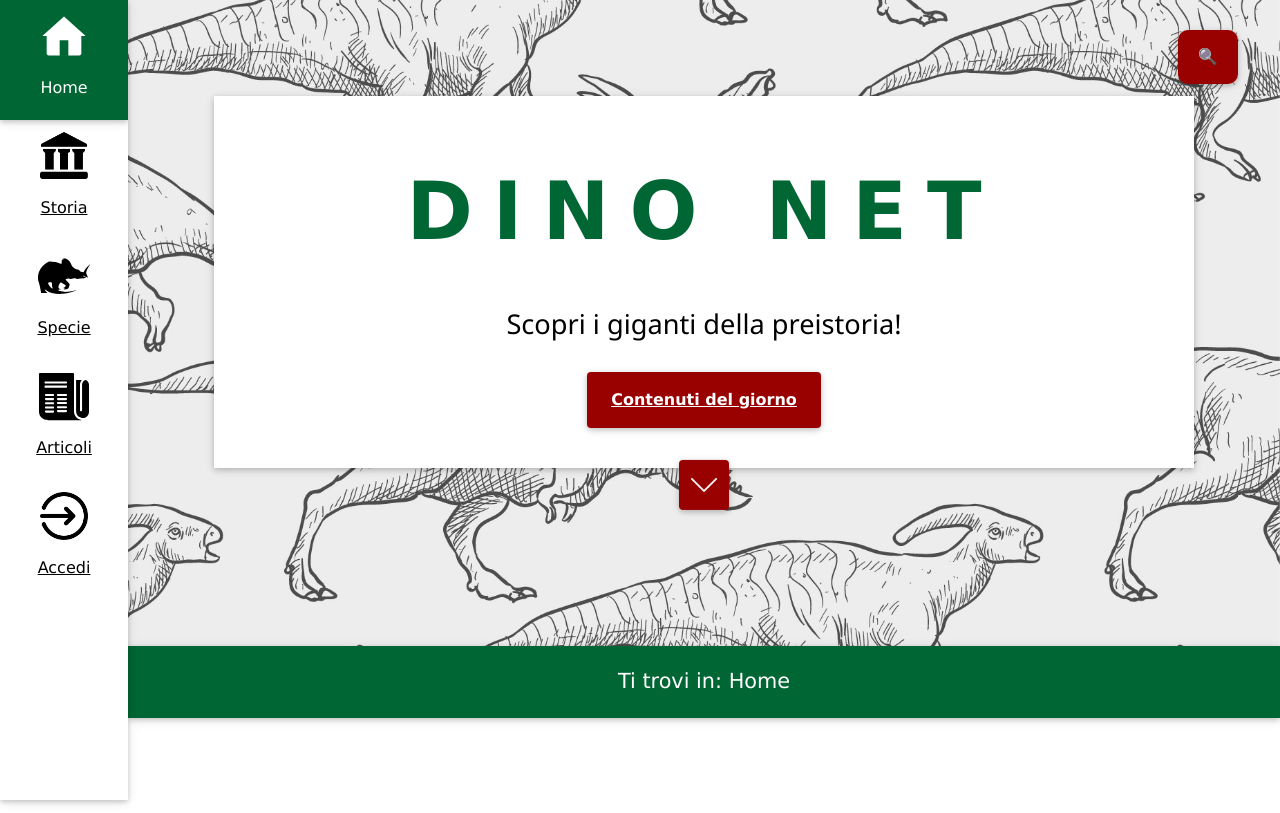
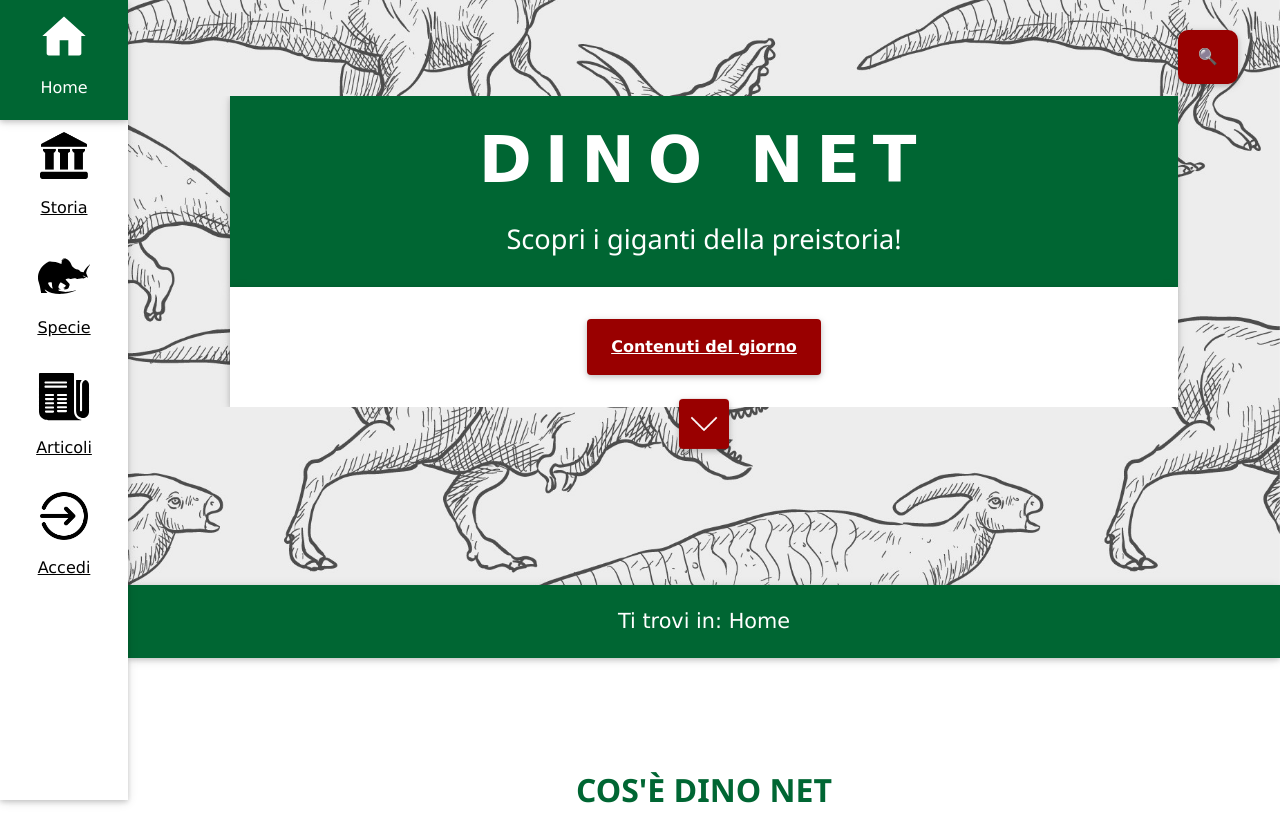
Before and after one commit to ALIENK9/DinoNet, a PHP site: page / in a window 1280 px wide. Shown: the top 813 px of the page. Run offline with PHP 8.4, Linux system fonts and the light colour scheme; data comes from the database, SQL or seed files in the repository; some libraries are stand-ins or nearby versions; some web fonts are replaced.

Commit message:
Invertiti colori del titolo

```diff
--- a/Sito/css/index.css
+++ b/Sito/css/index.css
@@ -278,8 +278,10 @@ a.btn {
 }
 
 .title {
+  margin: auto;
   font-family: 'Chelsea Market', cursive;
-  font-size: 5em !important;
+  font-size: 4em !important;
+  letter-spacing: .2em;
 }
 
 #title-card {
--- a/Sito/index.php
+++ b/Sito/index.php
@@ -59,12 +59,15 @@
 
 <!-- Header -->
 
-<header id="header-home" class="parallax padding-6 header-image" >
-	<div id="title-card" class="content card">
-		<h1 class="title wide text-colored"> DINO NET </h1>
-		<h2> Scopri i giganti della preistoria! </h2>
-
-        <a href="#daily-stuff" class="btn card wrap-margin"> Contenuti del giorno </a>
+<header id="header-home" class="parallax padding-6 header-image">
+	<div class="content">
+		<div class="wrap-padding colored card">
+			<h1 class="title"> DINO NET </h1>
+			<h2> Scopri i giganti della preistoria! </h2>
+		</div>
+		<div class="wrap-padding white card">
+			<a href="#daily-stuff" class="btn card wrap-margin"> Contenuti del giorno </a>
+		</div>
 	</div>
 
 	<a href="#about" aria-label="Scorri alle informazioni sul sito" class="down-arrow arrow btn card bounce">
```
